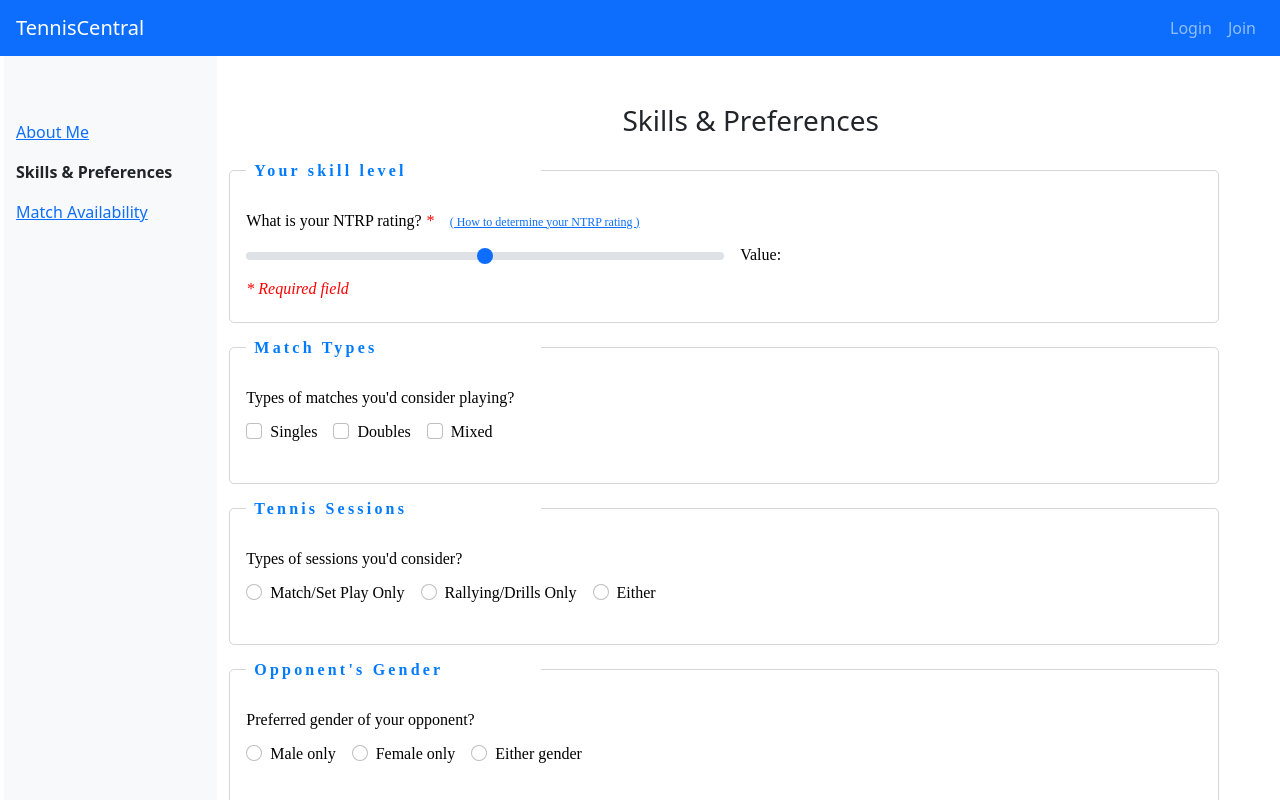
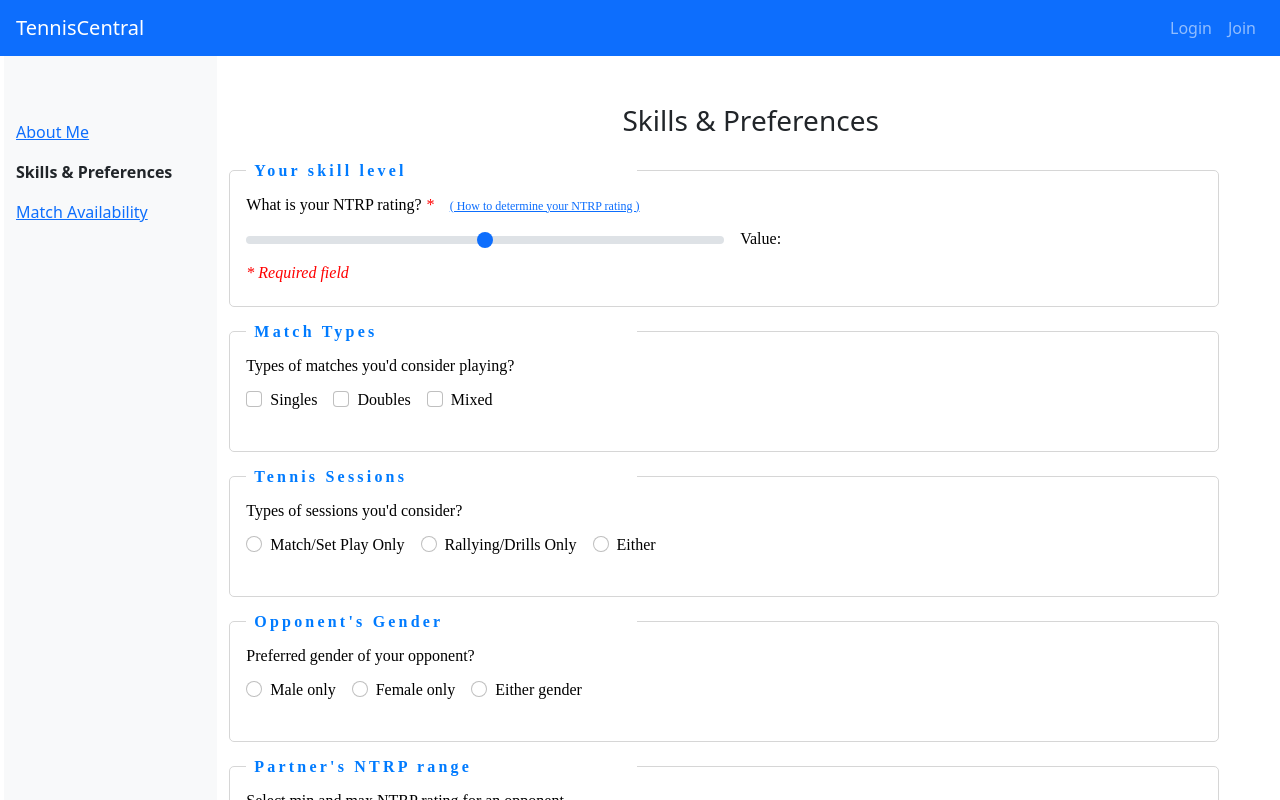
Before and after one commit to jetamartin/tennis-central, a React (Create React App) app in the folder source-code/frontend/: page /SkillsPrefs in a window 1280 px wide. Shown: the top 800 px of the page. Built offline with nearby package versions, Linux system fonts and the light colour scheme; no server answers.

Commit message:
frontend:  myProfileForms styling changes to fix form layout"

```diff
--- a/source-code/frontend/src/components/PartnerCard.css
+++ b/source-code/frontend/src/components/PartnerCard.css
@@ -18,3 +18,33 @@
 .partner-card-icon {
   margin-right: .25rem;
 }
+
+.reset-this {
+  all: initial;
+}
+
+.custom-form-label {
+  margin-top: 1rem;
+}
+
+.redo-legend {
+  width: 40%;
+  color: #007bff;
+  font-size: 1rem;
+  font-weight: bold;
+  letter-spacing: 0.2rem;
+  padding-left: 0.5rem;
+  margin-bottom: 1rem;
+}
+
+.redo-fieldset {
+  /* all: initial; */
+  margin-top: 1rem;
+  padding-left: 1rem;
+  padding-right: 1rem;
+  border: 1px solid #cccc;
+  /* border: 1px solid #007bff; */
+  /* border: 2px solid lightgrey; */
+  padding-bottom: 1rem;
+  border-radius: 5px;
+}
--- a/source-code/frontend/src/components/PartnerCard.js
+++ b/source-code/frontend/src/components/PartnerCard.js
@@ -94,8 +94,10 @@ const PartnerCard = ({ partner, deletePartner, updatePartnerContact }) => {
             return (
               <Form className="mx-auto">
                 {/* <pre>{JSON.stringify(values, null, 4)}</pre> */}
-                <fieldset className="mb-3">
-                  <legend>Partner Contact</legend>
+                <fieldset className="mb-3 reset-this redo-fieldset col-md-11">
+                  <legend className="reset-this redo-legend">
+                    Partner Contact
+                  </legend>
                   <FormGroup className="row">
                     <FormLabel column sm="3" htmlFor="telNum">
                       Tel#
@@ -139,22 +141,24 @@ const PartnerCard = ({ partner, deletePartner, updatePartnerContact }) => {
             );
           }}
         </Formik>
-        <fieldset className="mb-3">
-          <legend>Partner info</legend>
+        <fieldset className="mb-3 reset-this redo-fieldset col-md-11">
+          <legend className="reset-this redo-legend">Partner info</legend>
           <Card.Text>
             <span className="player-info">Gender: </span>
             <span>{gender}</span>{" "}
           </Card.Text>
-          <fieldset>
-            <legend>Availability</legend>
+          <fieldset className="reset-this redo-fieldset col-md-11">
+            <legend className="reset-this redo-legend">Availability</legend>
             <div>
               {transformAvail.map((availability, index) => (
                 <PartnerAvailDays key={index} availability={availability} />
               ))}
             </div>
           </fieldset>
-          <fieldset>
-            <legend>Partner Match Prefs</legend>
+          <fieldset className="reset-this redo-fieldset col-md-11">
+            <legend className="reset-this redo-legend">
+              Partner Match Prefs
+            </legend>
             <Card.Text>
               <span className="player-info">Opponent's Gender: </span>
               <span>{opponent_gender}</span>{" "}
--- a/source-code/frontend/src/components/myProfile/MyProfileForms.css
+++ b/source-code/frontend/src/components/myProfile/MyProfileForms.css
@@ -1,3 +1,11 @@
+form {
+  width: 100%
+}
+
+fieldset {
+  width: 80%
+}
+
 .form-header {
   text-align: center;
 }
```
